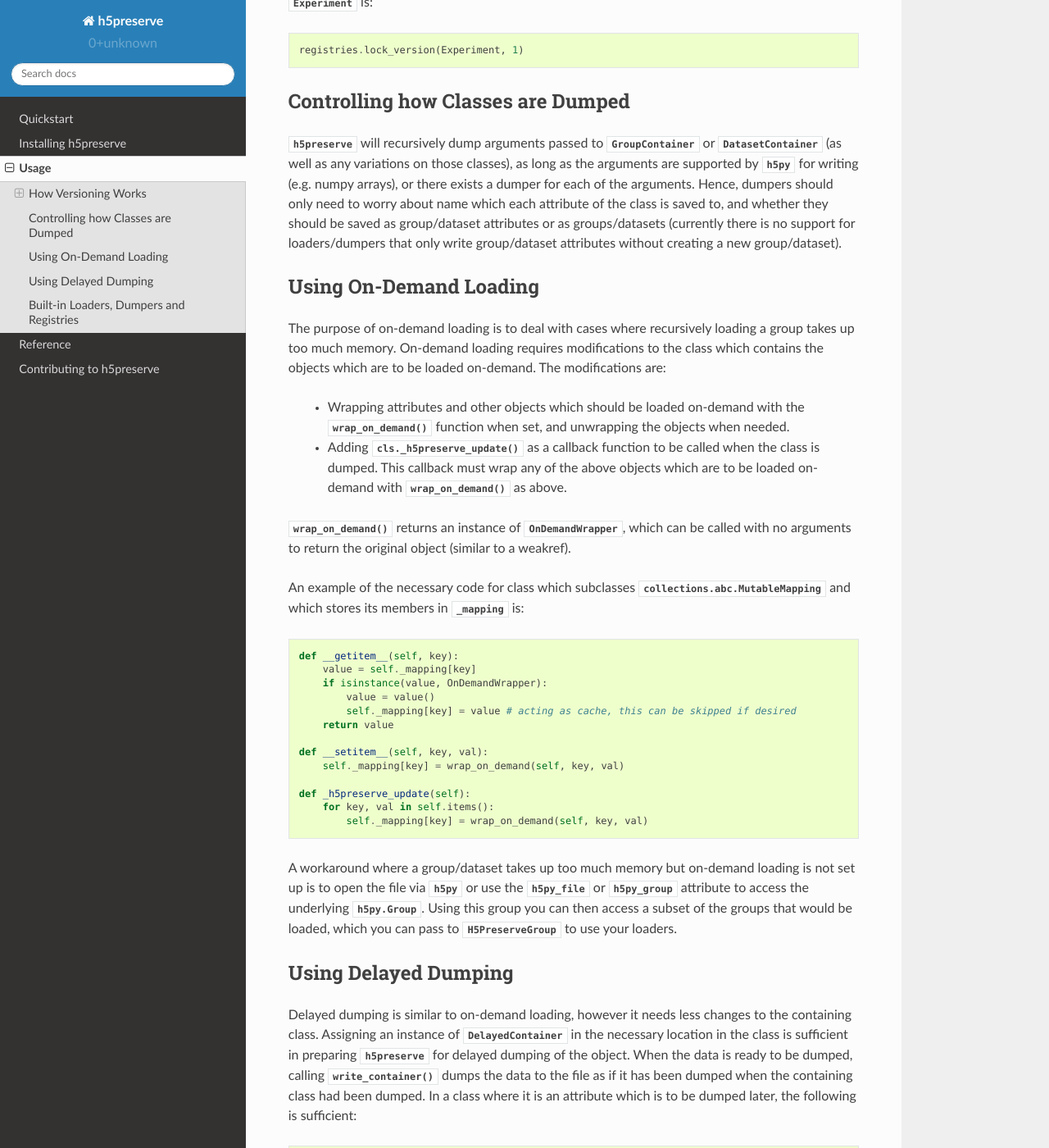
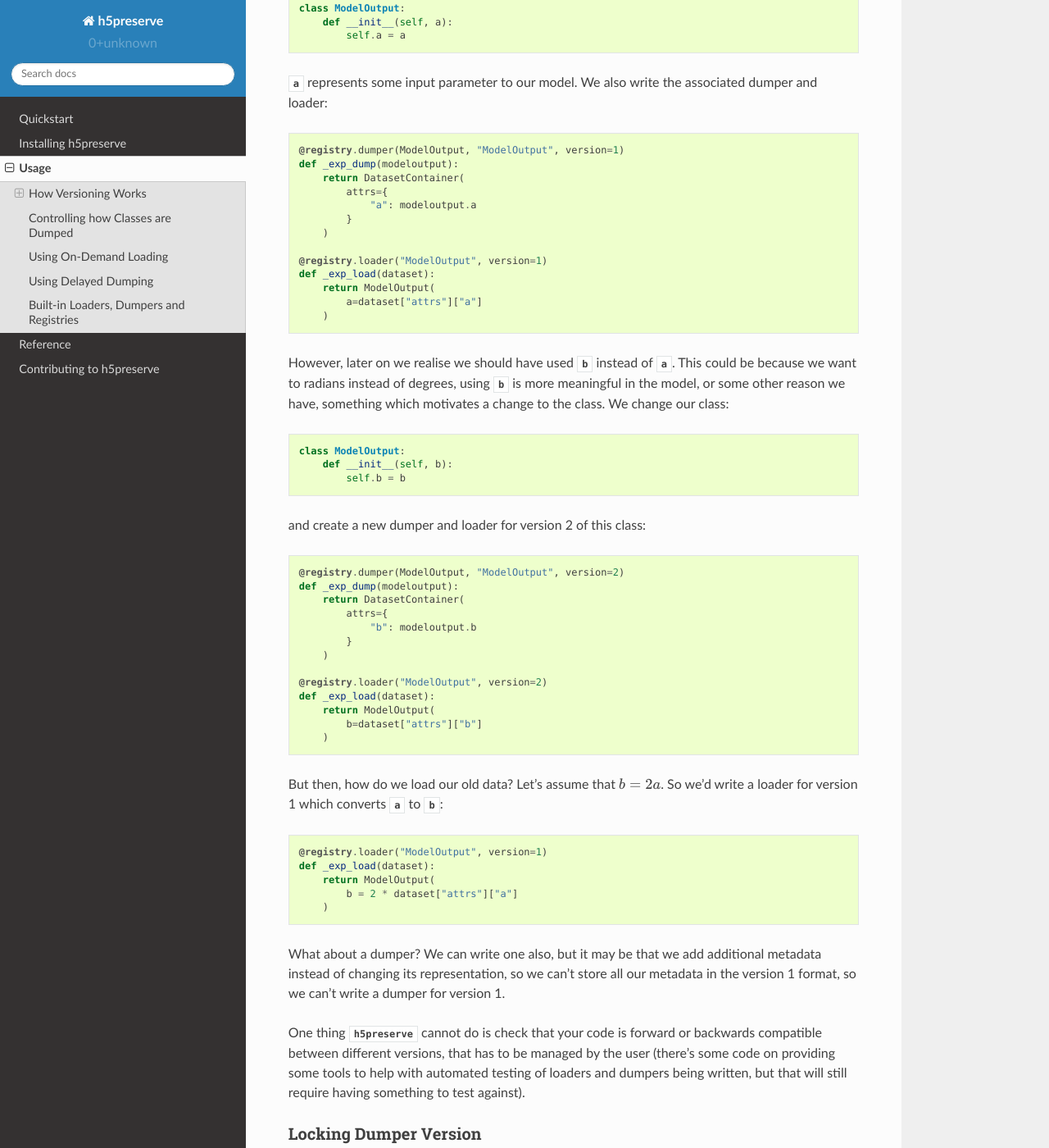
Before and after one commit to h5preserve/h5preserve, a Sphinx documentation site: the page built from docs/Usage.rst, in a window 1280 px wide and 1400 px high, scrolled down 2231 px. Shown: the whole window at 82% size. Built offline with Sphinx 7.4.7 and the Read the Docs theme 2.0.0, drawn with Linux system fonts in a browser that asks for light colours; some of the changed text lies outside the part shown.

Commit message:
DOC: Provide an example of versioning

```diff
--- a/docs/Usage.rst
+++ b/docs/Usage.rst
@@ -104,6 +104,78 @@ not change in any way, as there is no way of overriding which loader :py:mod:`h5
 uses when :py:obj:`None` is available. It may be better to have a dumper with an integer
 version and use a loader with a version of :py:obj:`all`, which can be modified at the
 python level, and not require modification of the existing file.
+
+A versioning example
+....................
+Imagine a class like :py:class:`Experiment` above; you have some data, and some
+metadata (to keep the example simple, we're only going to have one piece of
+metadata, and no data)::
+
+    class ModelOutput:
+        def __init__(self, a):
+            self.a = a
+
+:py:obj:`a` represents some input parameter to our model. We also write the
+associated dumper and loader::
+
+    @registry.dumper(ModelOutput, "ModelOutput", version=1)
+    def _exp_dump(modeloutput):
+        return DatasetContainer(
+            attrs={
+                "a": modeloutput.a
+            }
+        )
+
+    @registry.loader("ModelOutput", version=1)
+    def _exp_load(dataset):
+        return ModelOutput(
+            a=dataset["attrs"]["a"]
+        )
+
+However, later on we realise we should have used :py:obj:`b` instead of
+:py:obj:`a`. This could be because we want to radians instead of degrees,
+using :py:obj:`b` is more meaningful in the model, or some other reason we
+have, something which motivates a change to the class. We change our class::
+
+    class ModelOutput:
+        def __init__(self, b):
+            self.b = b
+
+and create a new dumper and loader for version 2 of this class::
+
+    @registry.dumper(ModelOutput, "ModelOutput", version=2)
+    def _exp_dump(modeloutput):
+        return DatasetContainer(
+            attrs={
+                "b": modeloutput.b
+            }
+        )
+
+    @registry.loader("ModelOutput", version=2)
+    def _exp_load(dataset):
+        return ModelOutput(
+            b=dataset["attrs"]["b"]
+        )
+
+But then, how do we load our old data? Let's assume that :math:`b = 2 a`. So
+we'd write a loader for version 1 which converts :py:obj:`a` to :py:obj:`b`::
+
+    @registry.loader("ModelOutput", version=1)
+    def _exp_load(dataset):
+        return ModelOutput(
+            b = 2 * dataset["attrs"]["a"]
+        )
+
+What about a dumper? We can write one also, but it may be that we add additional
+metadata instead of changing its representation, so we can't store all our
+metadata in the version 1 format, so we can't write a dumper for version 1.
+
+One thing :py:mod:`h5preserve` cannot do is check that your code is forward or
+backwards compatible between different versions, that has to be managed by the
+user (there's some code on providing some tools to help with automated testing
+of loaders and dumpers being written, but that will still require having
+something to test against).
+
 
 Locking Dumper Version
 ......................
--- a/docs/conf.py
+++ b/docs/conf.py
@@ -49,6 +49,7 @@ extensions = [
     'sphinx.ext.autodoc',
     'sphinx.ext.doctest',
     'sphinx.ext.intersphinx',
+    'sphinx.ext.mathjax',
     'sphinx.ext.todo',
     'sphinx.ext.coverage',
     'sphinx.ext.viewcode',
```
